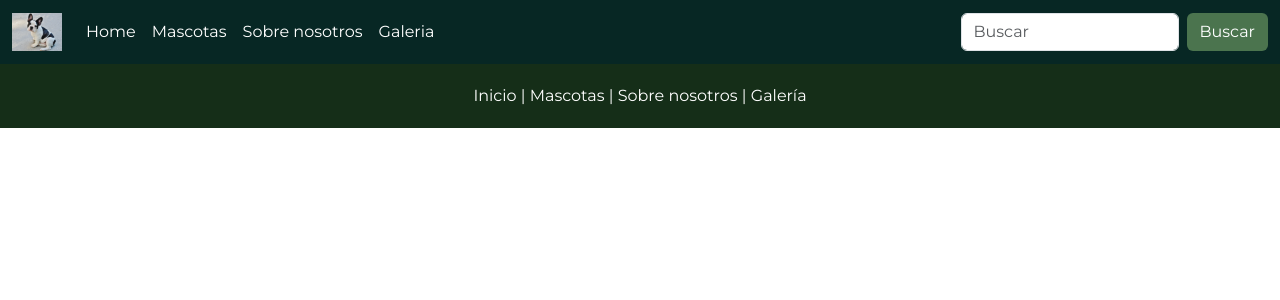
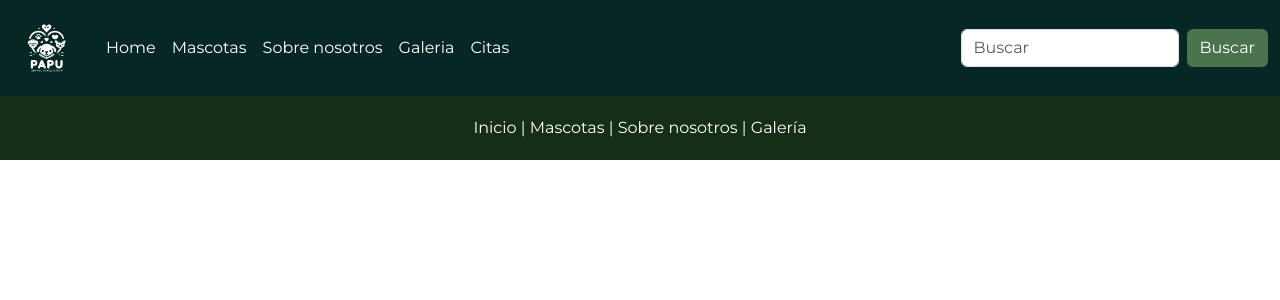
Before and after one commit to WallaceGaster/SPA-Refugio-Animales, an Angular app: page / in a window 1280 px wide. Shown: the top 300 px of the page. Built offline with nearby package versions, Linux system fonts and the light colour scheme.

Commit message:
rutas-citas

```diff
--- a/src/app/navbar/navbar.component.html
+++ b/src/app/navbar/navbar.component.html
@@ -1,6 +1,6 @@
 <nav class="navbar navbar-expand-lg menu">
     <div class="container-fluid">
-      <a class="navbar-brand" href="#"><img src="../../assets/img/bulldog.jpg" width="50" alt=""></a>
+      <a class="navbar-brand" href="#"><img src="../../assets/img/logo-1.png" width="70" alt=""></a>
       <button class="navbar-toggler" type="button" data-bs-toggle="collapse" data-bs-target="#navbarSupportedContent" aria-controls="navbarSupportedContent" aria-expanded="false" aria-label="Toggle navigation">
         <span class="navbar-toggler-icon"></span>
       </button>
@@ -18,6 +18,9 @@
           <li class="nav-item">
             <a class="nav-link" [routerLink]="['/galeria']">Galeria</a>
           </li>
+          <li class="nav-item">
+            <a class="nav-link" [routerLink]="['/citas']">Citas</a>
+          </li>
         </ul>
         <div id="buscoheroe" class="d-flex">
           <input class="form-control me-2" type="text" placeholder="Buscar" #buscarTexto>
```
Also changed, not shown: src/assets/img/logo-1.png (added), src/assets/img/logo.jpg (added).
